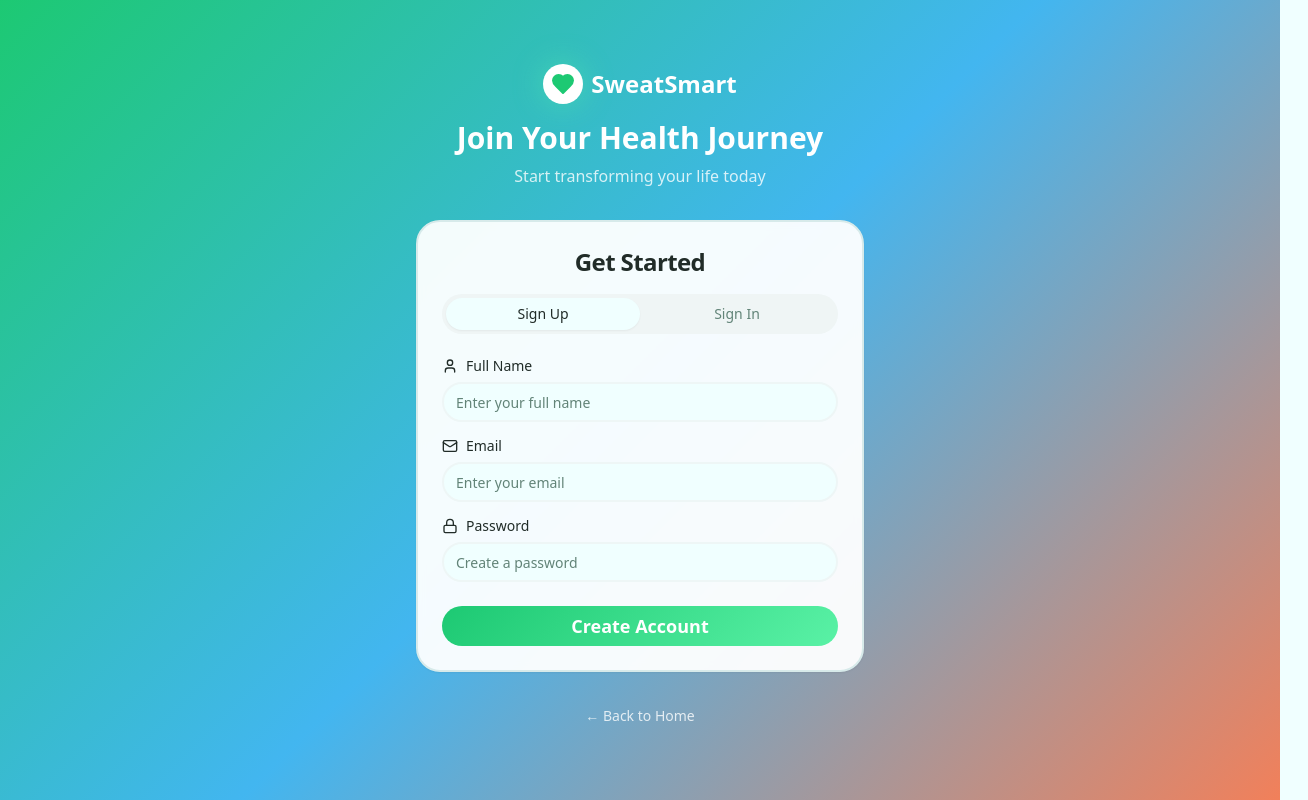
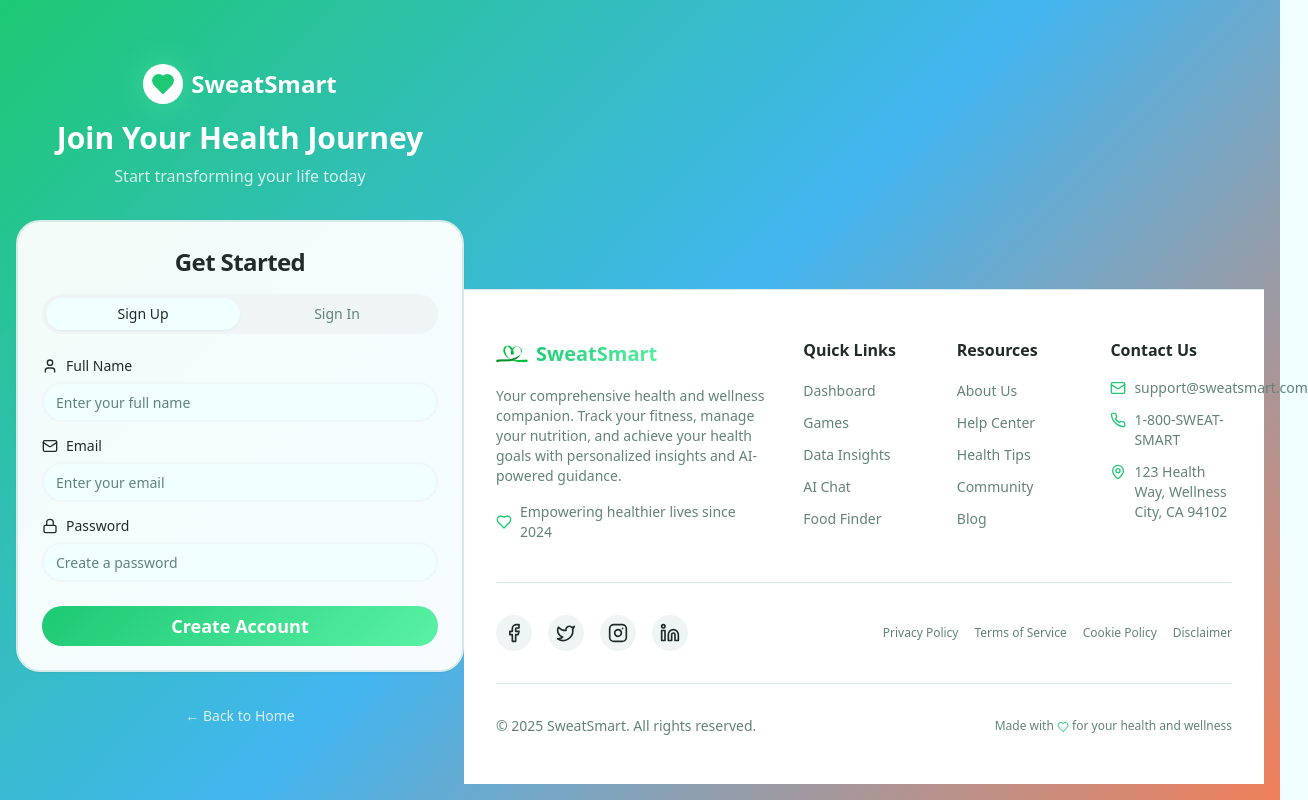
Before and after one commit to TanishqMittal139/sweat-smart-app-cac, a React (Vite) app: page /auth in a window 1280 px wide. Shown: the whole page, 1308 px wide, since content can reach past the window. Built offline with nearby package versions, Linux system fonts and the light colour scheme.

Commit message:
feat: Add footer to all pages

```diff
--- /dev/null
+++ b/src/components/Footer.tsx
@@ -0,0 +1,164 @@
+import { Heart, Mail, Phone, MapPin, Facebook, Twitter, Instagram, Linkedin } from "lucide-react";
+import { useNavigate } from "react-router-dom";
+import logo from "@/assets/logo.png";
+
+const Footer = () => {
+  const navigate = useNavigate();
+
+  const quickLinks = [
+    { name: "Dashboard", href: "/dashboard" },
+    { name: "Games", href: "/games" },
+    { name: "Data Insights", href: "/data" },
+    { name: "AI Chat", href: "/chat" },
+    { name: "Food Finder", href: "/food-finder" },
+  ];
+
+  const resources = [
+    { name: "About Us", href: "#" },
+    { name: "Help Center", href: "#" },
+    { name: "Health Tips", href: "/data" },
+    { name: "Community", href: "#" },
+    { name: "Blog", href: "#" },
+  ];
+
+  const legal = [
+    { name: "Privacy Policy", href: "#" },
+    { name: "Terms of Service", href: "#" },
+    { name: "Cookie Policy", href: "#" },
+    { name: "Disclaimer", href: "#" },
+  ];
+
+  const socialLinks = [
+    { name: "Facebook", icon: Facebook, href: "#" },
+    { name: "Twitter", icon: Twitter, href: "#" },
+    { name: "Instagram", icon: Instagram, href: "#" },
+    { name: "LinkedIn", icon: Linkedin, href: "#" },
+  ];
+
+  return (
+    <footer className="bg-card border-t border-border mt-auto">
+      <div className="max-w-7xl mx-auto px-4 sm:px-6 lg:px-8 py-12">
+        <div className="grid grid-cols-1 md:grid-cols-2 lg:grid-cols-5 gap-8 mb-8">
+          {/* Brand Section */}
+          <div className="lg:col-span-2">
+            <div className="flex items-center space-x-2 mb-4">
+              <img src={logo} alt="SweatSmart Logo" className="w-8 h-8 object-contain" />
+              <span className="text-xl font-bold bg-gradient-primary bg-clip-text text-transparent">
+                SweatSmart
+              </span>
+            </div>
+            <p className="text-muted-foreground text-sm mb-4 max-w-sm">
+              Your comprehensive health and wellness companion. Track your fitness, manage your nutrition,
+              and achieve your health goals with personalized insights and AI-powered guidance.
+            </p>
+            <div className="flex items-center space-x-2 text-sm text-muted-foreground mb-2">
+              <Heart className="w-4 h-4 text-primary" />
+              <span>Empowering healthier lives since 2024</span>
+            </div>
+          </div>
+
+          {/* Quick Links */}
+          <div>
+            <h3 className="font-semibold text-foreground mb-4">Quick Links</h3>
+            <ul className="space-y-2">
+              {quickLinks.map((link) => (
+                <li key={link.name}>
+                  <button
+                    onClick={() => navigate(link.href)}
+                    className="text-sm text-muted-foreground hover:text-primary transition-colors"
+                  >
+                    {link.name}
+                  </button>
+                </li>
+              ))}
+            </ul>
+          </div>
+
+          {/* Resources */}
+          <div>
+            <h3 className="font-semibold text-foreground mb-4">Resources</h3>
+            <ul className="space-y-2">
+              {resources.map((link) => (
+                <li key={link.name}>
+                  <a
+                    href={link.href}
+                    className="text-sm text-muted-foreground hover:text-primary transition-colors"
+                  >
+                    {link.name}
+                  </a>
+                </li>
+              ))}
+            </ul>
+          </div>
+
+          {/* Contact Info */}
+          <div>
+            <h3 className="font-semibold text-foreground mb-4">Contact Us</h3>
+            <ul className="space-y-3">
+              <li className="flex items-start space-x-2 text-sm text-muted-foreground">
+                <Mail className="w-4 h-4 mt-0.5 text-primary flex-shrink-0" />
+                <span>support@sweatsmart.com</span>
+              </li>
+              <li className="flex items-start space-x-2 text-sm text-muted-foreground">
+                <Phone className="w-4 h-4 mt-0.5 text-primary flex-shrink-0" />
+                <span>1-800-SWEAT-SMART</span>
+              </li>
+              <li className="flex items-start space-x-2 text-sm text-muted-foreground">
+                <MapPin className="w-4 h-4 mt-0.5 text-primary flex-shrink-0" />
+                <span>123 Health Way, Wellness City, CA 94102</span>
+              </li>
+            </ul>
+          </div>
+        </div>
+
+        {/* Social Links */}
+        <div className="border-t border-border pt-8 mb-8">
+          <div className="flex flex-col sm:flex-row justify-between items-center gap-4">
+            <div className="flex items-center space-x-4">
+              {socialLinks.map((social) => {
+                const Icon = social.icon;
+                return (
+                  <a
+                    key={social.name}
+                    href={social.href}
+                    target="_blank"
+                    rel="noopener noreferrer"
+                    className="p-2 rounded-lg bg-muted hover:bg-primary hover:text-primary-foreground transition-all duration-200"
+                    aria-label={social.name}
+                  >
+                    <Icon className="w-5 h-5" />
+                  </a>
+                );
+              })}
+            </div>
+            <div className="flex flex-wrap justify-center gap-4">
+              {legal.map((link) => (
+                <a
+                  key={link.name}
+                  href={link.href}
+                  className="text-xs text-muted-foreground hover:text-primary transition-colors"
+                >
+                  {link.name}
+                </a>
+              ))}
+            </div>
+          </div>
+        </div>
+
+        {/* Copyright */}
+        <div className="border-t border-border pt-8">
+          <div className="flex flex-col sm:flex-row justify-between items-center gap-2">
+            <p className="text-sm text-muted-foreground text-center sm:text-left">
+              © {new Date().getFullYear()} SweatSmart. All rights reserved.
+            </p>
+            <p className="text-xs text-muted-foreground text-center sm:text-right">
+              Made with <Heart className="w-3 h-3 inline text-primary" /> for your health and wellness
+            </p>
+          </div>
+        </div>
+      </div>
+    </footer>
+  );
+};
+
+export default Footer;
--- a/src/pages/Auth.tsx
+++ b/src/pages/Auth.tsx
@@ -10,6 +10,7 @@ import { Heart, User, Mail, Lock } from "lucide-react";
 import { useNavigate } from "react-router-dom";
 import { useToast } from "@/hooks/use-toast";
 import { useAuth } from "@/contexts/AuthContext";
+import Footer from "@/components/Footer";
 const Auth = () => {
   const navigate = useNavigate();
   const {
@@ -191,6 +192,8 @@ const Auth = () => {
           </Button>
         </div>
       </div>
+
+      <Footer />
     </div>;
 };
 export default Auth;
--- a/src/pages/Chat.tsx
+++ b/src/pages/Chat.tsx
@@ -6,6 +6,7 @@ import { Send, Bot, User, RotateCcw } from "lucide-react";
 import { useToast } from "@/components/ui/use-toast";
 import { supabase } from "@/integrations/supabase/client";
 import Navigation from "@/components/Navigation";
+import Footer from "@/components/Footer";
 import ReactMarkdown from "react-markdown";
 import remarkMath from "remark-math";
 import rehypeKatex from "rehype-katex";
@@ -275,6 +276,8 @@ const Chat = () => {
           </div>
         </div>
       </div>
+
+      <Footer />
     </div>
   );
 };
--- a/src/pages/Dashboard.tsx
+++ b/src/pages/Dashboard.tsx
@@ -1,5 +1,6 @@
 import { useState, useEffect } from "react";
 import Navigation from "@/components/Navigation";
+import Footer from "@/components/Footer";
 import WeightTracker from "@/components/WeightTracker";
 import PersonalizedHealthPlan from "@/components/PersonalizedHealthPlan";
 import { SleepTracker } from "@/components/SleepTracker";
@@ -377,6 +378,8 @@ const Dashboard = () => {
 
         </div>
       </div>
+
+      <Footer />
     </div>;
 };
 export default Dashboard;
--- a/src/pages/DataVisualization.tsx
+++ b/src/pages/DataVisualization.tsx
@@ -1,4 +1,5 @@
 import Navigation from "@/components/Navigation";
+import Footer from "@/components/Footer";
 import { Card, CardContent, CardHeader, CardTitle } from "@/components/ui/card";
 import { Badge } from "@/components/ui/badge";
 import { Button } from "@/components/ui/button";
@@ -661,6 +662,8 @@ const DataVisualization = () => {
         </section>
 
       </div>
+
+      <Footer />
     </div>
   );
 };
--- a/src/pages/FoodFinder.tsx
+++ b/src/pages/FoodFinder.tsx
@@ -1,6 +1,7 @@
 import { useState, useCallback, useEffect } from "react";
 import { GoogleMap, useJsApiLoader, Marker, InfoWindow } from "@react-google-maps/api";
 import Navigation from "@/components/Navigation";
+import Footer from "@/components/Footer";
 import { Card } from "@/components/ui/card";
 import { Button } from "@/components/ui/button";
 import { Checkbox } from "@/components/ui/checkbox";
@@ -435,6 +436,8 @@ const FoodFinder = () => {
           </div>
         </div>
       </main>
+
+      <Footer />
     </div>
   );
 };
--- a/src/pages/Games.tsx
+++ b/src/pages/Games.tsx
@@ -1,5 +1,6 @@
 import { useState } from "react";
 import Navigation from "@/components/Navigation";
+import Footer from "@/components/Footer";
 import QuizGame from "@/components/QuizGame";
 import MemoryMatchGame from "@/components/MemoryMatchGame";
 import DailyChallengeGame from "@/components/DailyChallengeGame";
@@ -244,6 +245,8 @@ const Games = () => {
           </div>
         </div>
       </div>
+
+      <Footer />
     </div>
   );
 };
--- a/src/pages/Index.tsx
+++ b/src/pages/Index.tsx
@@ -1,4 +1,5 @@
 import Navigation from "@/components/Navigation";
+import Footer from "@/components/Footer";
 import HeroSection from "@/components/HeroSection";
 import { Card, CardContent, CardDescription, CardHeader, CardTitle } from "@/components/ui/card";
 import { Button } from "@/components/ui/button";
@@ -147,6 +148,8 @@ const Index = () => {
 
       {/* CTA Section - Only show when user is not signed in */}
       {!user}
+
+      <Footer />
     </div>;
 };
 export default Index;
--- a/src/pages/NotFound.tsx
+++ b/src/pages/NotFound.tsx
@@ -1,5 +1,6 @@
 import { useLocation } from "react-router-dom";
 import { useEffect } from "react";
+import Footer from "@/components/Footer";
 
 const NotFound = () => {
   const location = useLocation();
@@ -20,6 +21,8 @@ const NotFound = () => {
           Return to Home
         </a>
       </div>
+
+      <Footer />
     </div>
   );
 };
--- a/src/pages/Profile.tsx
+++ b/src/pages/Profile.tsx
@@ -1,5 +1,6 @@
 import { useState, useEffect } from "react";
 import Navigation from "@/components/Navigation";
+import Footer from "@/components/Footer";
 import { Card, CardContent, CardHeader, CardTitle } from "@/components/ui/card";
 import { Button } from "@/components/ui/button";
 import { Input } from "@/components/ui/input";
@@ -302,6 +303,8 @@ const Profile = () => {
           </section>
         </div>
       </div>
+
+      <Footer />
     </div>
   );
 };
```
